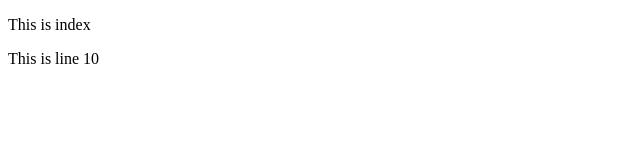
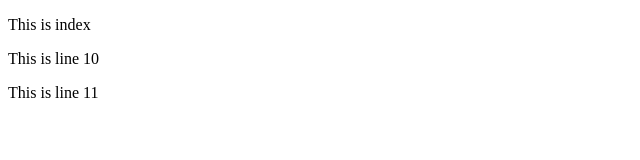
Before and after one commit to kaung-myat-khaing/butterfly-batch2, a plain HTML site: page index.html in a window 1280 px wide. Shown: the whole page, without its empty margins (0-640 px from the left). Drawn offline with Linux system fonts and the light colour scheme.

Commit message:
edit index.html

```diff
--- a/index.html
+++ b/index.html
@@ -8,5 +8,6 @@
 	<body>
 		<p>This is index</p>
 		<p>This is line 10</p>
+		<p>This is line 11</p>
 	</body>
 </html>
```
